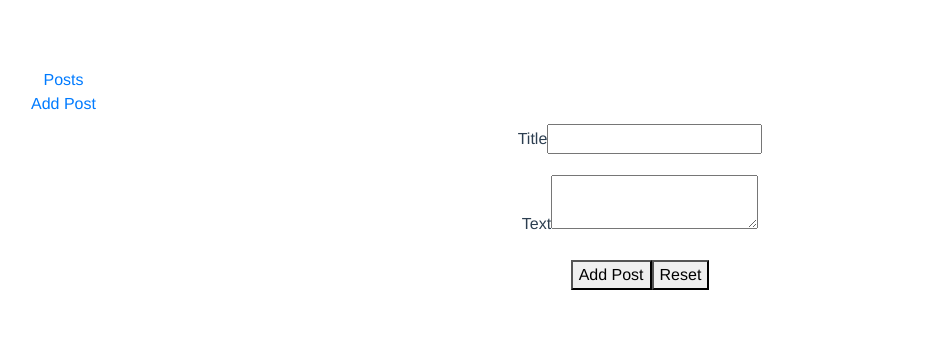
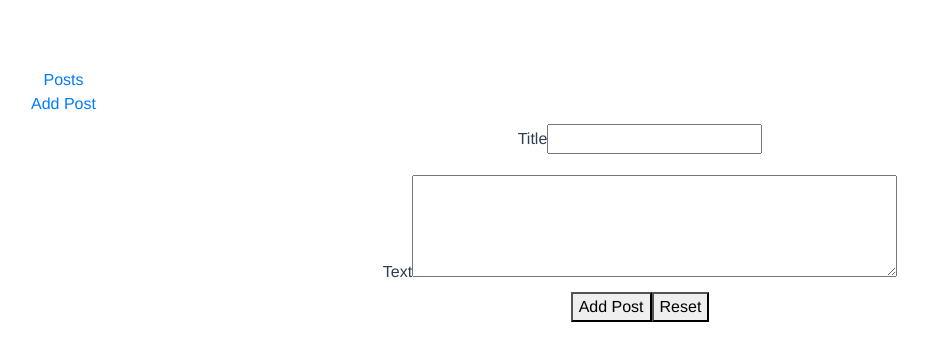
Before and after one commit to boris7ran/BlogAppVue, a Vue app: page /add in a window 1280 px wide. Shown: the top 360 px of the page, without its empty margins (0-929 px from the left). Built offline with nearby package versions, Linux system fonts and the light colour scheme.

Commit message:
Zadatak 6

```diff
--- a/src/components/AddPost.vue
+++ b/src/components/AddPost.vue
@@ -4,11 +4,11 @@
       <form @submit.prevent="handleAdd">
         <div class="form-group">
           <label for="title">Title</label>
-          <input type="text" minlength="4" id="title" v-model="newPost.title" required />
+          <input type="text" minlength="2" id="title" v-model="newPost.title" required />
         </div>
-        <div class="form-group">
+        <div>
           <label for="text">Text</label>
-          <textarea id="text" v-model="newPost.text" required />
+          <textarea rows="4" cols="50" maxlength="300" id="text" v-model="newPost.text" required />
         </div>
         <div class="btn-group">
           <button type="submit">Add Post</button>
```
